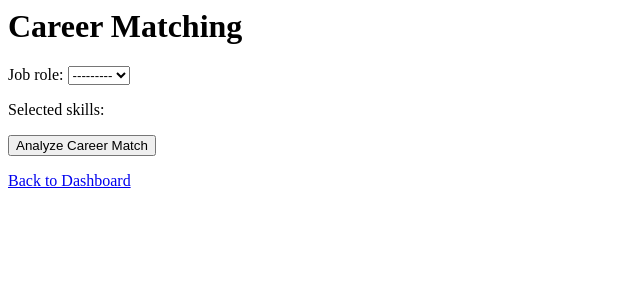
After one commit to Manojmani123/ai-career-development-platform-for-cse-students, a Django app: page /career-match/ in a window 1280 px wide. The commit adds this page. Shown: the top 300 px of the page, without its empty margins (0-640 px from the left). Run offline with Django 5.2, Linux system fonts and the light colour scheme; the visitor is signed in with stand-in values (Sample User, id 1); data that the repository does not hold is empty.

Commit message:
Add user career matching with skill gap analysis

```diff
--- a/career_app/forms.py
+++ b/career_app/forms.py
@@ -7,6 +7,16 @@ from django.contrib.auth.models import User
 from .models import AdminRequest
 from .models import JobRole, Skill, JobRoleSkill
 
+from .models import CareerMatchResult
+
+class CareerMatchForm(forms.ModelForm):
+    class Meta:
+        model = CareerMatchResult
+        fields = ['job_role', 'selected_skills']
+
+        widgets = {
+            'selected_skills': forms.CheckboxSelectMultiple,
+        }
 class JobRoleForm(forms.ModelForm):
     class Meta:
         model = JobRole
--- a/career_app/models.py
+++ b/career_app/models.py
@@ -74,8 +74,18 @@ class JobRoleSkill(models.Model):
     skill = models.ForeignKey(Skill, on_delete=models.CASCADE)
     importance = models.CharField(max_length=20, choices=IMPORTANCE_CHOICES, default='Medium')
 
-    class Meta:
+class Meta:
         unique_together = ('job_role', 'skill')
+        def __str__(self):
+            return f"{self.job_role.role_name} - {self.skill.skill_name}"
+class CareerMatchResult(models.Model):
+    user = models.ForeignKey(User, on_delete=models.CASCADE)
+    job_role = models.ForeignKey(JobRole, on_delete=models.CASCADE)
+    selected_skills = models.ManyToManyField(Skill, related_name='selected_skills')
+    matched_skills = models.ManyToManyField(Skill, related_name='matched_skills', blank=True)
+    missing_skills = models.ManyToManyField(Skill, related_name='missing_skills', blank=True)
+    match_score = models.FloatField(default=0)
+    created_at = models.DateTimeField(default=timezone.now)
 
     def __str__(self):
-        return f"{self.job_role.role_name} - {self.skill.skill_name}"
+        return f"{self.user.username} - {self.job_role.role_name} - {self.match_score}%"
--- /dev/null
+++ b/career_app/templates/career_app/career_match.html
@@ -0,0 +1,9 @@
+<h1>Career Matching</h1>
+
+<form method="POST">
+    {% csrf_token %}
+    {{ form.as_p }}
+    <button type="submit">Analyze Career Match</button>
+</form>
+
+<a href="{% url 'user_dashboard' %}">Back to Dashboard</a>
--- a/career_app/templates/career_app/user_dashboard.html
+++ b/career_app/templates/career_app/user_dashboard.html
@@ -2,4 +2,8 @@
 
 <p>Welcome, {{ request.user.username }}</p>
 
+<ul>
+    <li><a href="{% url 'career_match' %}">Career Matching</a></li>
+</ul>
+
 <a href="{% url 'logout' %}">Logout</a>
--- a/career_app/urls.py
+++ b/career_app/urls.py
@@ -53,5 +53,7 @@ path('view-skills/', views.view_skills, name='view_skills'),
 
 path('assign-skill-to-role/', views.assign_skill_to_role, name='assign_skill_to_role'),
 path('view-role-skills/', views.view_role_skills, name='view_role_skills'),
+path('career-match/', views.career_match, name='career_match'),
+path('career-match-result/<int:result_id>/', views.career_match_result, name='career_match_result'),
 
 ]
--- a/career_app/views.py
+++ b/career_app/views.py
@@ -9,6 +9,8 @@ from .models import AdminInviteCode, AdminRequest
 from .forms import AdminRequestForm
 from .forms import RegisterForm, AdminRequestForm, JobRoleForm, SkillForm, JobRoleSkillForm
 from .models import AdminInviteCode, AdminRequest, JobRole, Skill, JobRoleSkill
+from .forms import CareerMatchForm
+from .models import CareerMatchResult
 
 
 from django.conf import settings
@@ -230,3 +232,49 @@ def view_role_skills(request):
 
     role_skills = JobRoleSkill.objects.select_related('job_role', 'skill').all()
     return render(request, 'career_app/view_role_skills.html', {'role_skills': role_skills})
+
+@login_required
+def career_match(request):
+    form = CareerMatchForm(request.POST or None)
+
+    if request.method == 'POST':
+        if form.is_valid():
+            result = form.save(commit=False)
+            result.user = request.user
+            result.save()
+            form.save_m2m()
+
+            required_skills = Skill.objects.filter(
+                jobroleskill__job_role=result.job_role
+            ).distinct()
+
+            selected_skills = result.selected_skills.all()
+
+            matched_skills = selected_skills.filter(
+                id__in=required_skills.values_list('id', flat=True)
+            )
+
+            missing_skills = required_skills.exclude(
+                id__in=selected_skills.values_list('id', flat=True)
+            )
+
+            if required_skills.count() > 0:
+                match_score = (matched_skills.count() / required_skills.count()) * 100
+            else:
+                match_score = 0
+
+            result.match_score = round(match_score, 2)
+            result.save()
+
+            result.matched_skills.set(matched_skills)
+            result.missing_skills.set(missing_skills)
+
+            return redirect('career_match_result', result_id=result.id)
+
+    return render(request, 'career_app/career_match.html', {'form': form})
+
+
+@login_required
+def career_match_result(request, result_id):
+    result = CareerMatchResult.objects.get(id=result_id, user=request.user)
+    return render(request, 'career_app/career_match_result.html', {'result': result})
```
Also changed, not shown: career_app/templates/career_app/career_match_result.html (added, +27 -0 lines), career_app/migrations/0004_alter_jobroleskill_unique_together_careermatchresult.py (added).
